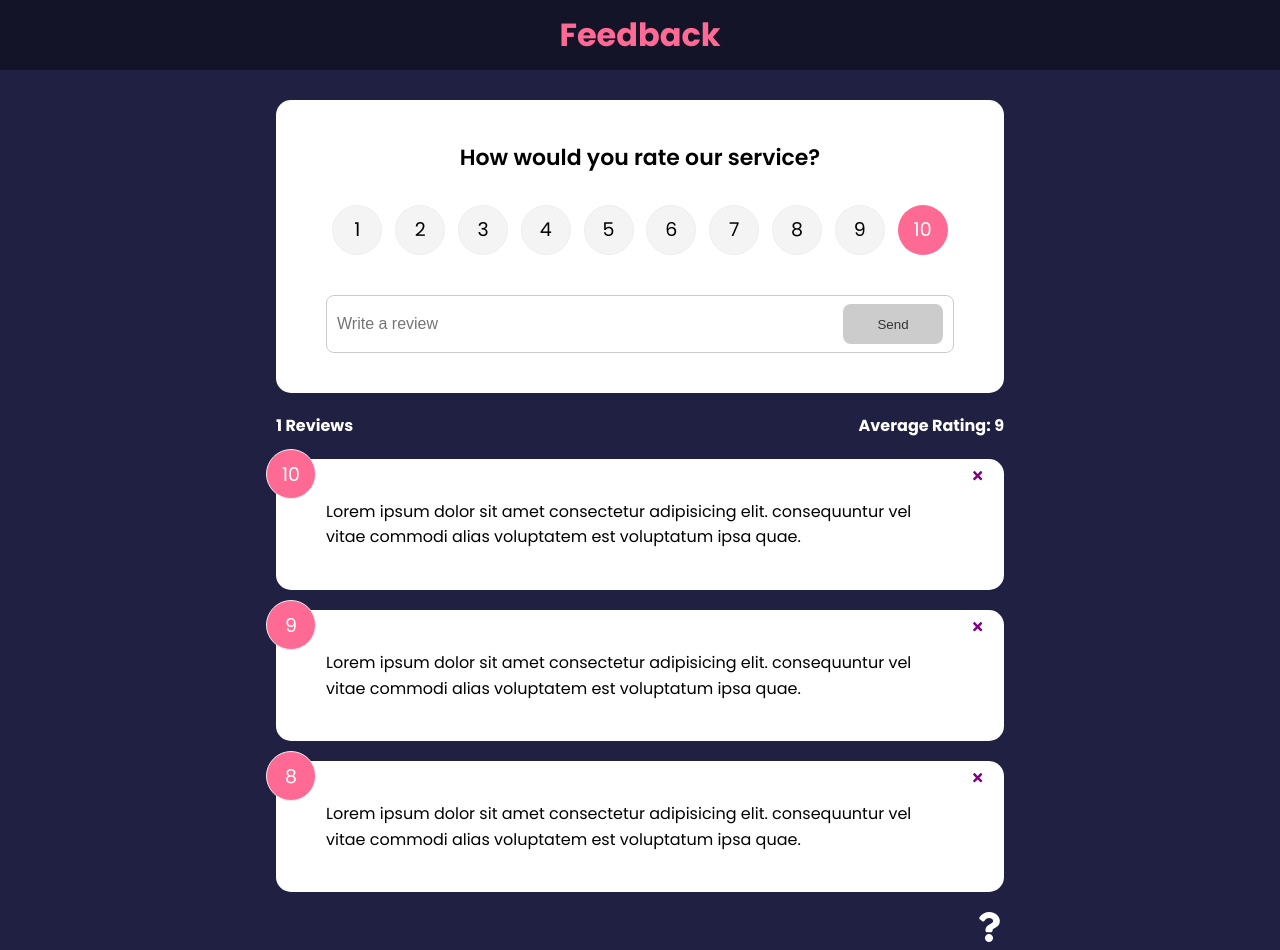
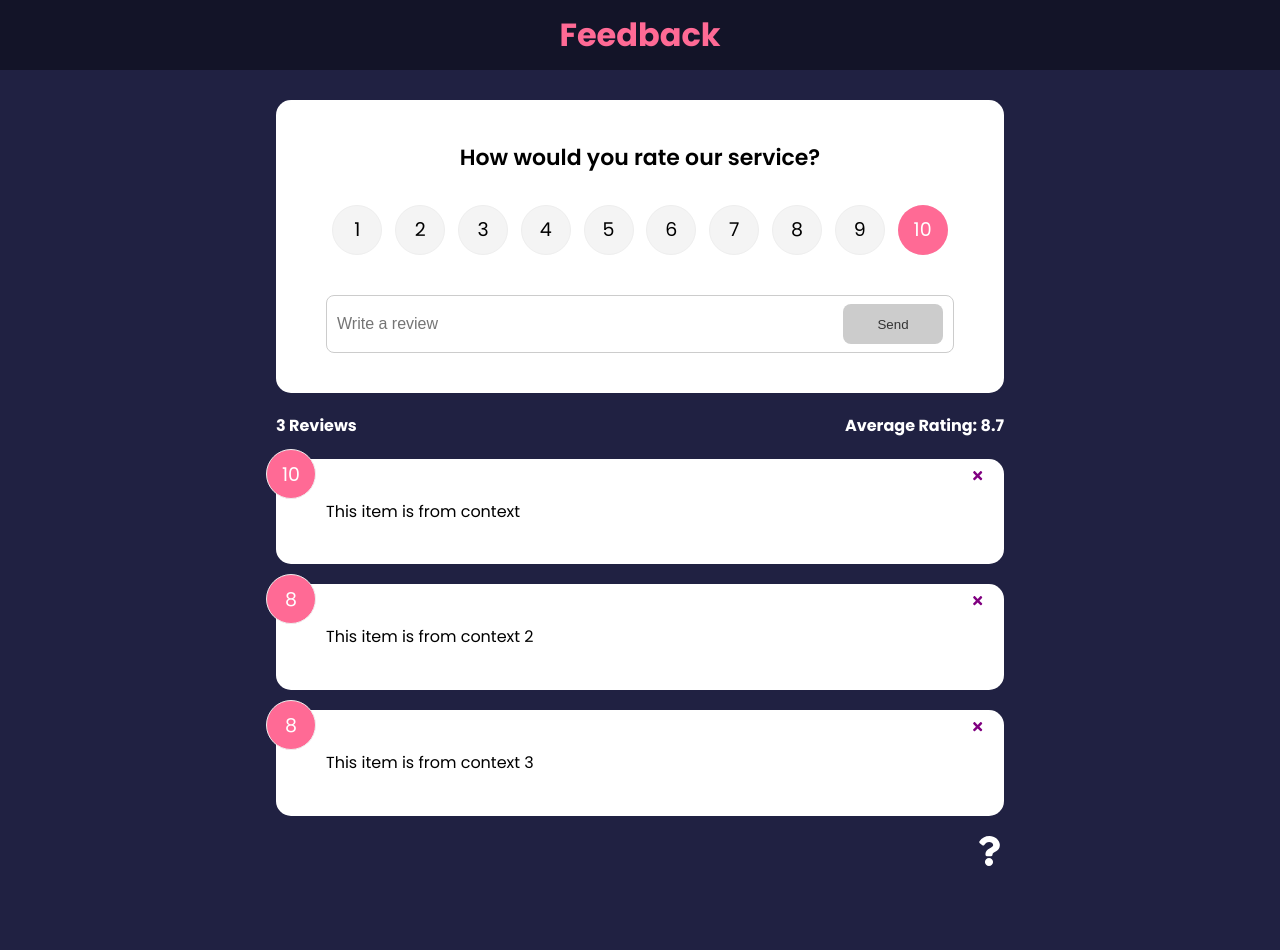
Before and after one commit to Junyili1/feedback, a React (Create React App) app: page / in a window 1280 px wide. After the commit the page ends 873 px from the top, so only its background shows below. Built offline with nearby package versions, Linux system fonts and the light colour scheme; the HTML template or start-up script is replaced by a standard one.

Commit message:
added a global state, also fixed up app.js

```diff
--- a/src/App.js
+++ b/src/App.js
@@ -1,30 +1,16 @@
-import { v4 as uuidv4 } from "uuid";
 import { BrowserRouter as Router, Route, Routes } from "react-router-dom";
-import { useState } from "react";
+
 import Header from "./components/Header";
 import FeedbackList from "./components/FeedbackList";
-import FeedbackData from "./data/FeedbackData";
 import FeedbackStats from "./components/FeedbackStats";
 import FeedbackForm from "./components/FeedbackForm";
 import AboutPage from "./pages/AboutPage";
 import AboutIconLink from "./components/AboutIconLink";
+import { FeedbackProvider } from "./context/FeedbackContext";
 
 function App() {
-  const [feedback, setFeedback] = useState(FeedbackData);
-
-  const deleteFeedback = (id) => {
-    if (window.confirm("Are you sure you want to delete this?")) {
-      setFeedback(feedback.filter((item) => item.id !== id));
-    }
-  };
-
-  const addFeedback = (newFeedback) => {
-    newFeedback.id = uuidv4();
-    console.log(typeof newFeedback.id);
-    setFeedback([newFeedback, ...feedback]);
-  };
-
   return (
+    <FeedbackProvider>
       <Router>
         <Header />
 
@@ -35,12 +21,9 @@
               path="/"
               element={
                 <>
-                <FeedbackForm handleAdd={addFeedback} />
-                <FeedbackStats feedback={feedback} />
-                <FeedbackList
-                  feedback={feedback}
-                  handleDelete={deleteFeedback}
-                />
+                  <FeedbackForm />
+                  <FeedbackStats />
+                  <FeedbackList />
                 </>
               }
             ></Route>
@@ -49,6 +32,7 @@
           <AboutIconLink />
         </div>
       </Router>
+    </FeedbackProvider>
   );
 }
 
--- a/src/components/FeedbackForm.jsx
+++ b/src/components/FeedbackForm.jsx
@@ -1,9 +1,12 @@
-import { useState } from "react";
+import { useState, useContext } from "react";
 import Card from "./shared/Card";
 import Button from "./shared/Button";
 import RatingSelect from "./RatingSelect";
+import FeedbackContext from "../context/FeedbackContext";
 
-function FeedbackForm({ handleAdd }) {
+function FeedbackForm() {
+  const { addFeedback } = useContext(FeedbackContext);
+
   const [text, setText] = useState("");
   const [btnDisabled, setBtnDisabled] = useState(true);
   const [message, setMessage] = useState("");
@@ -31,7 +34,7 @@
         text,
         rating,
       };
-      handleAdd(newFeedback);
+      addFeedback(newFeedback);
 
       setText("");
     }
--- a/src/components/FeedbackItem.jsx
+++ b/src/components/FeedbackItem.jsx
@@ -1,12 +1,16 @@
 import { FaTimes } from "react-icons/fa";
 import Card from "./shared/Card";
 import PropTypes from "prop-types";
+import { useContext } from "react";
+import FeedbackContext from "../context/FeedbackContext";
 
-function FeedbackItem({ item, handleDelete }) {
+function FeedbackItem({ item }) {
+  const { deleteFeedback } = useContext(FeedbackContext);
+
   return (
     <Card>
       <div className="num-display">{item.rating}</div>
-      <button onClick={() => handleDelete(item.id)} className="close">
+      <button onClick={() => deleteFeedback(item.id)} className="close">
         <FaTimes color="purple" />
       </button>
       <div className="text-display">{item.text}</div>
--- a/src/components/FeedbackList.jsx
+++ b/src/components/FeedbackList.jsx
@@ -1,8 +1,12 @@
 import { motion, AnimatePresence } from "framer-motion";
+import { useContext } from "react";
 import FeedbackItem from "./FeedbackItem";
-import PropTypes from "prop-types";
 
-function FeedbackList({ feedback, handleDelete }) {
+import FeedbackContext from "../context/FeedbackContext";
+
+function FeedbackList() {
+  const { feedback } = useContext(FeedbackContext);
+
   if (!feedback || feedback.length === 0) {
     return <p>There are no feedback here!</p>;
   }
@@ -17,11 +21,7 @@
             animate={{ opacity: 1 }}
             exit={{ opacity: 0 }}
           >
-            <FeedbackItem
-              key={item.id}
-              item={item}
-              handleDelete={handleDelete}
-            />
+            <FeedbackItem key={item.id} item={item} />
           </motion.div>
         ))}
       </AnimatePresence>
@@ -36,14 +36,4 @@
   // )
 }
 
-FeedbackList.propTypes = {
-  feedback: PropTypes.arrayOf(
-    PropTypes.shape({
-      id: PropTypes.oneOfType([PropTypes.string, PropTypes.number]).isRequired,
-      text: PropTypes.string.isRequired,
-      rating: PropTypes.number.isRequired,
-    })
-  ),
-};
-
 export default FeedbackList;
--- a/src/components/FeedbackStats.jsx
+++ b/src/components/FeedbackStats.jsx
@@ -1,6 +1,9 @@
-import PropTypes from "prop-types";
+import { useContext } from "react";
+import FeedbackContext from "../context/FeedbackContext";
 
-function FeedbackStats({ feedback }) {
+function FeedbackStats() {
+  const { feedback } = useContext(FeedbackContext);
+
   //Calculate ratings avg
   let average =
     feedback.reduce((acc, cur) => {
@@ -11,14 +14,10 @@
 
   return (
     <div className="feedback-stats">
-      <h4>{FeedbackStats.length} Reviews</h4>
+      <h4>{feedback.length} Reviews</h4>
       <h4>Average Rating: {isNaN(average) ? 0 : average}</h4>
     </div>
   );
 }
 
-FeedbackStats.propTypes = {
-  feedback: PropTypes.array.isRequired,
-};
-
 export default FeedbackStats;
--- /dev/null
+++ b/src/context/FeedbackContext.js
@@ -0,0 +1,44 @@
+import { createContext, useState } from "react";
+import { v4 as uuidv4 } from "uuid";
+
+const FeedbackContext = createContext();
+
+export const FeedbackProvider = ({ children }) => {
+  const [feedback, setFeedback] = useState([
+    {
+      id: 1,
+      text: "This item is from context",
+      rating: 10,
+    },
+    {
+      id: 2,
+      text: "This item is from context 2",
+      rating: 8,
+    },
+    {
+      id: 3,
+      text: "This item is from context 3",
+      rating: 8,
+    },
+  ]);
+
+  const deleteFeedback = (id) => {
+    if (window.confirm("Are you sure you want to delete this?")) {
+      setFeedback(feedback.filter((item) => item.id !== id));
+    }
+  };
+
+  const addFeedback = (newFeedback) => {
+    newFeedback.id = uuidv4();
+    console.log(typeof newFeedback.id);
+    setFeedback([newFeedback, ...feedback]);
+  };
+
+  return (
+    <FeedbackContext.Provider value={{ feedback, deleteFeedback, addFeedback }}>
+      {children}
+    </FeedbackContext.Provider>
+  );
+};
+
+export default FeedbackContext;
```
Lines whose indentation alone changed are shown as unchanged.
